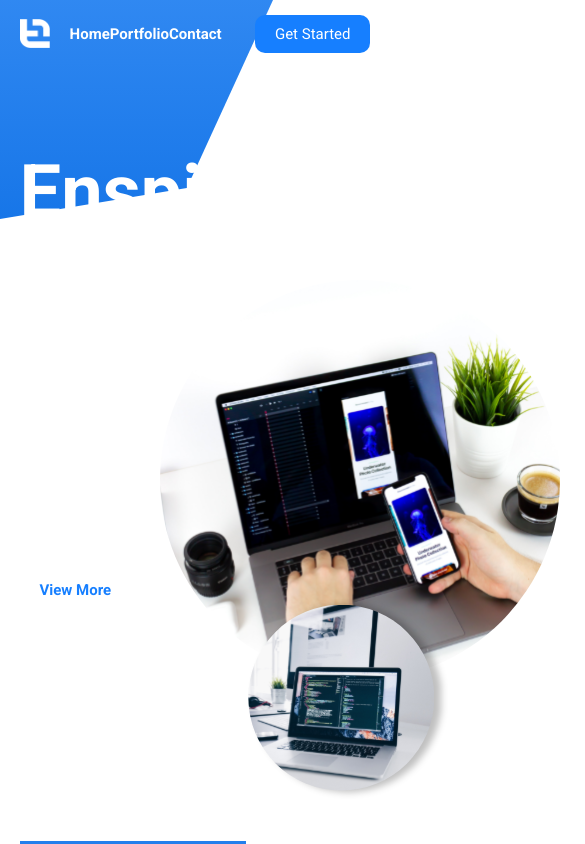
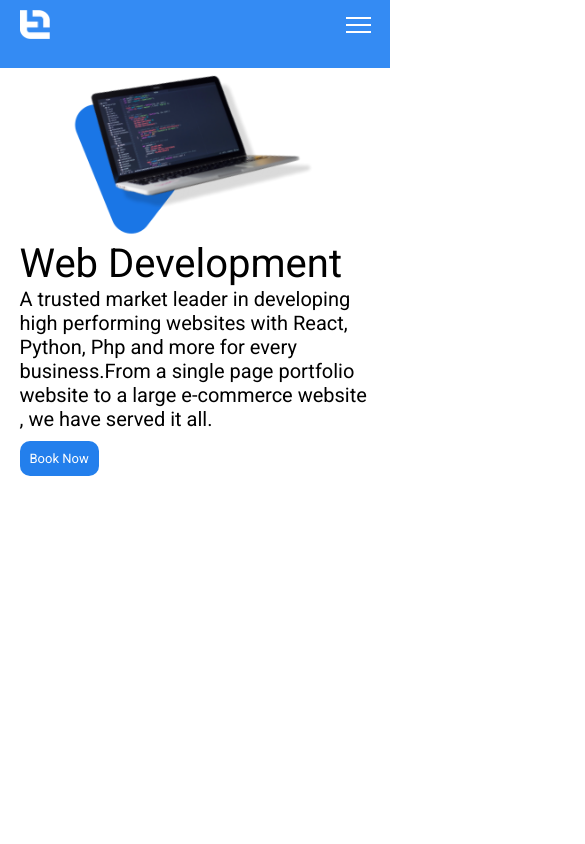
Before and after one commit to The-EnspireTech/Enspire_Official, a Next.js app: page / in a window 390 px wide. Shown: the top 844 px of the page, 585 px wide, since content can reach past the window. Built offline with nearby package versions, Linux system fonts and the light colour scheme.

Commit message:
Mobile Responsive

```diff
--- /dev/null
+++ b/Components/Landing.jsx
@@ -0,0 +1,29 @@
+import React from "react";
+
+const Landing = () => {
+  return (
+    <div className="Landing-Container">
+      <div className="wrapper">
+        <div className="Landing-content">
+          <div className="text-area">
+            <h1>EnspireTech</h1>
+            <h4>Revolutionizing Technology</h4>
+            <p>
+              A complete digital solution to empower business with innovative
+              technology.
+            </p>
+            <a className="btn" href="#">
+              View More
+            </a>
+          </div>
+          <div className="imagecontainer">
+            <img src="/images/laptop.svg" alt="" className="laptop1" />
+            <img src="/images/laptop-2.svg" alt="" className="laptop2" />
+          </div>
+        </div>
+      </div>
+    </div>
+  );
+};
+
+export default Landing;
--- a/Components/Navbar.jsx
+++ b/Components/Navbar.jsx
@@ -1,41 +1,46 @@
 import Head from "next/head";
+import { useState } from "react";
 const Navbar = () => {
+  const [open, setopen] = useState(false);
   return (
     <div className="nav-wrap">
-      <div className="navbar">
       <Head>
         <link
           rel="stylesheet"
           href="https://cdnjs.cloudflare.com/ajax/libs/font-awesome/5.15.2/css/all.min.css"
         />
       </Head>
-        <div className="nav-container">
-          <div className="logo">
-            <img src="/images/Logo.png" className="nav-logo" />
-          </div>
-          <ul className="lists">
+
+      <nav className="wrapper flexnav">
+        <a href="#" className="logo">
+          <img src="/images/Logo.png" alt="" />
+        </a>
+        <ul className={`items flexnav ${open ? "menu" : ""}`}>
           <li>
-              <a href="#" className="items">
+            <a href="#" className="item">
               Home
             </a>
           </li>
           <li>
-              <a href="#" className="items">
+            <a href="#" className="item">
               Portfolio
             </a>
           </li>
           <li>
-              <a href="#" className="items">
-                Teams
+            <a href="#" className="item">
+              Contact
             </a>
           </li>
         </ul>
+        <div
+          className={`lines ${open ? "active" : ""}`}
+          onClick={() => setopen(!open)}
+        >
+          <div className="line line1"></div>
+          <div className="line line2"></div>
+          <div className="line line3"></div>
         </div>
-      </div>
-
-      <a href="#" className="getstarted">
-        Get Started <i className="fas fa-arrow-right"></i>
-      </a>
+      </nav>
     </div>
   );
 };
--- /dev/null
+++ b/Components/Services.jsx
@@ -0,0 +1,39 @@
+import React from "react";
+
+const Services = () => {
+  return (
+    <div className="Service-Container">
+      <div className="wrapper">
+        <div className="services">
+          <Servicesleft />
+        </div>
+      </div>
+    </div>
+  );
+};
+
+const Servicesleft = ({ title, subtitle, description, images }) => {
+  return (
+    <div className="Serviceleft-Container">
+      <div className="service-img">
+        <img src="/images/lappoo 1.png" alt="" />
+      </div>
+      <div className="Service-text">
+        <h3>
+          <span>Web </span>
+          Development
+        </h3>
+        <p>
+          A trusted market leader in developing high performing websites with
+          React, Python, Php and more for every business.From a single page
+          portfolio website to a large e-commerce website , we have served it
+          all.
+        </p>
+        <a href="#" className="btn">
+          Book Now
+        </a>
+      </div>
+    </div>
+  );
+};
+export default Services;
--- a/pages/_app.js
+++ b/pages/_app.js
@@ -1,9 +1,18 @@
-import "../styles/globals.css";
+import "../styles/globals.scss";
+import "../styles/nav.scss";
+import "../styles/Landing.scss";
+import "../styles/Services.scss";
 import "swiper/components/navigation/navigation.scss";
 import "swiper/components/pagination/pagination.scss";
 import "swiper/swiper.scss";
+import Navbar from "../Components/Navbar";
 function MyApp({ Component, pageProps }) {
-  return <Component {...pageProps} />;
+  return (
+    <div>
+      <Navbar />
+      <Component {...pageProps} />
+    </div>
+  );
 }
 
 export default MyApp;
--- a/pages/index.js
+++ b/pages/index.js
@@ -1,79 +1,28 @@
 import Head from "next/head";
-import styles from "../styles/Home.module.scss";
-import SwiperCore, { Navigation, Pagination } from "swiper";
-// Import Swiper React components
-import { Swiper, SwiperSlide } from "swiper/react";
+import Landing from "../Components/Landing";
+import Services from "../Components/Services";
 
 // install Swiper components
-SwiperCore.use([Navigation, Pagination]);
+
 export default function Home() {
   return (
     <div>
-      <header className={styles.land}>
-        <Head>
-          <title>EnspireTech - Revolutionizing Technology</title>
-          <link rel="shortcut icon" href="/favicon.ico" type="image/x-icon" />
-          <link
-            rel="stylesheet"
-            href="https://cdnjs.cloudflare.com/ajax/libs/font-awesome/5.15.2/css/all.min.css"
-            integrity="sha512-HK5fgLBL+xu6dm/Ii3z4xhlSUyZgTT9tuc/hSrtw6uzJOvgRr2a9jyxxT1ely+B+xFAmJKVSTbpM/CuL7qxO8w=="
-            crossorigin="anonymous"
-          />
-        </Head>
-        <div className="wrapper">
-          <navbar className={styles.navbar}>
-            <div className={styles.logo}>
-              <img src="/images/Logo.png" alt="" />
-            </div>
-            <ul className={styles.lists}>
-              <li>
-                <a href="#">Home</a>
-              </li>
-              <li>
-                <a href="#">Portfolio</a>
-              </li>
-              <li>
-                <a href="#">Contact</a>
-              </li>
-            </ul>
-            <div className={styles.getbtn}>
-              <a href="#" className={styles.getstarted}>
-                Get Started <i className="fas fa-arrow-right"></i>
-              </a>
-            </div>
-          </navbar>
-          {/* Text area  */}
-          <section className={styles.landeing}>
-            <div className={styles.textarea}>
-              <h1>EnspireTech</h1>
-              <h4>Revolutionizing Technology</h4>
-              <p>
-                We provide every serivce that your company would ever need. Take
-                your company to better path.
-              </p>
-              <a href="#">View More</a>
-            </div>
-            <div className={styles.imagecontainer}>
-              <img src="/images/laptop.svg" alt="" className={styles.laptop1} />
-              <img
-                src="/images/laptop-2.svg"
-                alt=""
-                className={styles.laptop2}
-              />
-            </div>
-          </section>
-        </div>
-      </header>
-      <div className="wrapper">
+      <Head>
+        <title>EnspireTech - Revolutionizing Technology</title>
+        <link rel="shortcut icon" href="/favicon.ico" type="image/x-icon" />
+      </Head>
+      {/* <Landing /> */}
+      <Services />
+      {/* <div className="wrapper">
         <section className={styles.solutioncont}>
           <div className={styles.soltion}>
             <h5>
               <span>The best solution</span> for your problems
             </h5>
             <p>
-              We offer Web Design , Web Development, Mobile App Development,
-              Digital marketing for any kind of product or company that conveys
-              the intended message.
+              We are here standing with you to prioritize a quality service to
+              be delivered in time for your satisfaction and long term growth of
+              your business.
             </p>
           </div>
           <div className={styles.solimg}>
@@ -87,37 +36,48 @@ export default function Home() {
           <Servicesleft
             title="Web"
             subtitle="Development"
-            description="We Convert Any thing "
+            description="A trusted market leader in developing high performing websites with React, Python, Php and more for every business.From a single page portfolio website to a large e-commerce website , we have served it all. "
             images="lappoo 1.png"
           />
           <Servicesright
             title="Mobile"
             subtitle="Development"
-            description="Any Mobile Apps"
+            description="We build Native, Web and hybrid apps for multiple platforms(Android and iOS) with an eye-catching UI and UX designs using various programming languages and Artifical Intelligence techniques."
             images="image 2.png"
           />
           <Servicesleft
             title="Digital"
             subtitle="Marketing"
-            description="Fb"
+            description="We provide a social media management,Search Engine Optimization(SEO) and Google ads services with guranteed result. If we can't satisfy you we don't charge for a service commission."
             images="digital.png"
           />
           <Servicesright
             title="Artificial"
             subtitle="Intelligence"
-            description="AI"
+            description="We use the AI/ML techniques for predictive analytics that includes customer churn, Segmentation, Recommendation system, fraud detection and more to help you automate your business and accomplish your business objectives."
             images="robot.png"
           />
           <Servicesleft
             title="Graphics"
             subtitle="Design"
-            description="Figma.AI"
+            description="We not only sketch your ideas into an art that looks stunning but also focuses on solving the core of the problem. Our domain experts create designs based on Market analysis and customers expectations to ensure delightful user experience and help you achieving your business goal."
             images="graphics.png"
           />
         </div>
       </section>
       <section className={styles.teamsmain}>
-        <div className="wrapper"></div>
+        <div className="wrapper">
+          <div className={styles.teamshead}>
+            <div className="services-head">
+              <h2 className="services_title">
+                <span>Our Team</span>
+              </h2>
+              <p className="services-desc">
+                Best professionals for best result
+              </p>
+            </div>
+          </div>
+        </div>
       </section>
       <section className={styles.aboutmain}>
         <h3>
@@ -129,8 +89,14 @@ export default function Home() {
 
             <div className={styles.abouttext}>
               <p>
-                Lorem, ipsum dolor sit amet consectetur adipisicing elit.
-                Commodi, rem.
+                Enspiretech is and Information Technology company for digital
+                Marketing, Graphic designing ,Mobile and web development and
+                Artificial Intelligence that mainly focuses on timeliness,
+                security , scale and performance. <br /> <br /> We are the team
+                of professional designers , developers ,analysts and engineers
+                with diverse functional and technical proficiencies. we use the
+                cutting edge technologies to find the solution for your problems
+                and provide you a quality service at affordable price.
               </p>
             </div>
           </div>
@@ -139,30 +105,16 @@ export default function Home() {
       <section>
         <section className={styles.testomonailcont}>
           <div className="wrapper">
-            <ClientSection />
+            <div className="">
+              <div className="title"></div>
+            </div>
           </div>
         </section>
         <Footer />
-      </section>
+      </section> */}
     </div>
   );
 }
-
-const Servicesleft = ({ title, subtitle, description, images }) => {
-  return (
-    <div className={styles.servicessec}>
-      <img src={`/images/${images}`} alt="" />
-      <div className={styles.servicestext}>
-        <h3>
-          <span>{title} </span>
-          {subtitle}
-        </h3>
-        <p>{description}</p>
-        <a href="#">Book Now</a>
-      </div>
-    </div>
-  );
-};
 
 const Servicesright = ({ title, subtitle, description, images }) => {
   return (
@@ -192,10 +144,7 @@ const Footer = () => {
           </div>
           <div className={styles.logosolo}>
             <h3>EnspireTech</h3>
-            <p>
-              Lorem, ipsum dolor sit amet consectetur adipisicing elit. Vel enim
-              optio atque pariatur consequuntur.
-            </p>
+            <p></p>
           </div>
           <div className={styles.socialcont}>
             <h3>Follow Us</h3>
@@ -229,6 +178,7 @@ const ClientSection = () => {
         <span>
           <i className="fas fa-quote-left"></i>
         </span>
+
         <p className={styles.clienttext}>
           Lorem ipsum dolor sit amet consectetur adipisicing elit. Quam ea sint
           tenetur voluptatibus dicta, sit expedita quidem possimus doloribus?
@@ -246,3 +196,17 @@ const ClientSection = () => {
     </section>
   );
 };
+
+const Teamcard = () => {
+  return (
+    <div className={styles.card}>
+      <div className={styles.cardimg}>
+        <img src="/images/image 1.png" alt="" />
+      </div>
+      <div className={styles.cardinfo}>
+        <h3>Newsun</h3>
+        <p>Full Stack Developer</p>
+      </div>
+    </div>
+  );
+};
--- a/styles/Home.module.scss
+++ b/styles/Home.module.scss
@@ -1,45 +1,13 @@
 $primary-pup: #237fec;
 
 .land {
-  height: 100vh;
+  height: 92vh;
   margin-right: auto;
   color: white;
   background: url("/images/Group 36.svg");
   background-size: 70%;
   background-repeat: no-repeat;
   font-size: 1.5rem;
-}
-.navbar {
-  width: 100%;
-  display: flex;
-  align-items: center;
-  justify-content: space-between;
-  min-height: 8vh;
-}
-.logo {
-  width: 3rem;
-  height: 3rem;
-  img {
-    width: 100%;
-  }
-}
-
-.lists {
-  width: 30%;
-  font-weight: 700;
-  display: flex;
-  justify-content: space-between;
-}
-.getbtn {
-  width: 50%;
-  display: flex;
-  justify-content: flex-end;
-}
-.getstarted {
-  padding: 1rem 2rem;
-  border-radius: 1rem;
-  background-color: #167fff;
-  color: #fff;
 }
 // landing area
 .landeing {
@@ -202,8 +170,6 @@ $primary-pup: #237fec;
 
 .clientover {
   color: #fff;
-  width: 100%;
-  // height: 40vh;
   padding: 8rem 0;
   position: relative;
   display: flex;
@@ -259,3 +225,27 @@ $primary-pup: #237fec;
     }
   }
 }
+
+//teams
+.card {
+  display: flex;
+  flex-direction: column;
+  justify-content: center;
+}
+.cardinfo {
+  padding: 0 4rem;
+}
+.cardimg {
+  width: 25rem;
+  height: 25rem;
+  img {
+    width: 100%;
+  }
+}
+.swipersection {
+  padding: 8rem 0;
+}
+.slide {
+  padding-left: 6rem;
+  padding-bottom: 5rem;
+}
--- /dev/null
+++ b/styles/Landing.scss
@@ -0,0 +1,43 @@
+.Landing-Container {
+  background: url("/images/Vector 1.svg");
+  min-height: 90vh;
+  background-size: cover;
+  overflow: hidden;
+}
+.Landing-content {
+  display: flex;
+  flex-direction: column;
+  justify-content: space-between;
+}
+.text-area {
+  padding-top: 4rem;
+  color: white;
+  height: 60%;
+  margin-bottom: 3rem;
+  h1 {
+    font-size: 4.5rem;
+  }
+  h4 {
+    font-size: 2rem;
+  }
+  p {
+    margin-top: 0.5em;
+    font-size: 1.5rem;
+  }
+  a {
+    color: #237fec;
+  }
+}
+.imagecontainer {
+  position: relative;
+  .laptop1 {
+    width: 70%;
+  }
+  .laptop2 {
+    position: absolute;
+    top: 90%;
+    left: 55%;
+    transform: translate(-40%, -55%);
+    width: 40%;
+  }
+}
--- /dev/null
+++ b/styles/Services.scss
@@ -0,0 +1,12 @@
+.Serviceleft-Container {
+  display: flex;
+  align-items: center;
+  flex-direction: column;
+  justify-content: space-between;
+  .service-img {
+    width: 70%;
+  }
+  .Service-text {
+    flex: 1 0 30rem;
+  }
+}
--- a/styles/globals.css
+++ b/styles/globals.scss
@@ -4,6 +4,11 @@ body {
   font-size: 62.5%;
   font-family: Roboto, -apple-system, BlinkMacSystemFont, Segoe UI, Roboto,
     Oxygen, Ubuntu, Cantarell, Fira Sans, Droid Sans, Helvetica Neue, sans-serif;
+}
+* {
+  margin: 0;
+  padding: 0;
+  box-sizing: border-box;
 }
 ul {
   list-style: none;
@@ -19,23 +24,35 @@ a {
 h1 {
   font-size: 7.4rem;
 }
+h2 {
+  font-size: 5rem;
+}
 h3 {
-  font-size: 3.5rem;
+  font-size: 4rem;
   font-weight: 400;
 }
 h4 {
-  font-size: 4rem;
+  font-size: 3rem;
   font-weight: 400;
 }
 h5 {
-  font-size: 3rem;
+  font-size: 2.5rem;
   font-weight: 300;
 }
-p {
+p,
+li {
   font-size: 2rem;
 }
-* {
-  margin: 0;
-  padding: 0;
-  box-sizing: border-box;
+
+img {
+  width: 100%;
 }
+.btn {
+  display: inline-block;
+  margin-top: 1rem;
+  padding: 1rem 1rem;
+  background: #237fec;
+  color: white;
+  font-size: 1.3rem;
+  border-radius: 1rem;
+}
--- /dev/null
+++ b/styles/nav.scss
@@ -0,0 +1,73 @@
+$primary-pup: #348bf3;
+.nav-wrap {
+  position: sticky;
+  background: $primary-pup;
+  top: 0;
+  padding: 1rem 0;
+  min-height: 8vh;
+  width: 100%;
+  z-index: 22;
+}
+.flexnav {
+  display: flex;
+  justify-content: space-between;
+  align-items: center;
+}
+.logo {
+  width: 3rem;
+  height: 3rem;
+}
+.lines {
+  display: flex;
+  flex-direction: column;
+  justify-content: space-evenly;
+  width: 2.5rem;
+  height: 2.5rem;
+}
+.line {
+  z-index: 22;
+  background-color: #fff;
+  width: 100%;
+  height: 0.3em;
+}
+
+.active {
+  .line1 {
+    transform: rotate(45deg) translate(-0.1rem, 0.2rem);
+  }
+
+  .line2 {
+    display: none;
+  }
+  .line3 {
+    transition: all 0.5s;
+    transform: rotate(-45deg) translate(0.4rem, -0.6rem);
+  }
+}
+
+.line1,
+.line3 {
+  transition: all 0.5s;
+}
+
+.items {
+  background-color: rgba(0, 0, 0, 0.822);
+  position: absolute;
+  display: flex;
+  flex-direction: column;
+  justify-content: space-around;
+  align-items: center;
+  top: 100%;
+  left: 0%;
+  width: 0%;
+  height: 92vh;
+  overflow: hidden;
+  color: #fff;
+  font-weight: 500;
+  transition: all 0.5s;
+}
+.menu {
+  width: 60%;
+}
+@media (min-width: 756px) {
+}
```
Also changed, not shown: styles/nav.css (deleted, +0 -49 lines), public/images/Vector 1.svg (added), public/images/profile_logo.png.png (added). Lines whose indentation alone changed are shown as unchanged.
